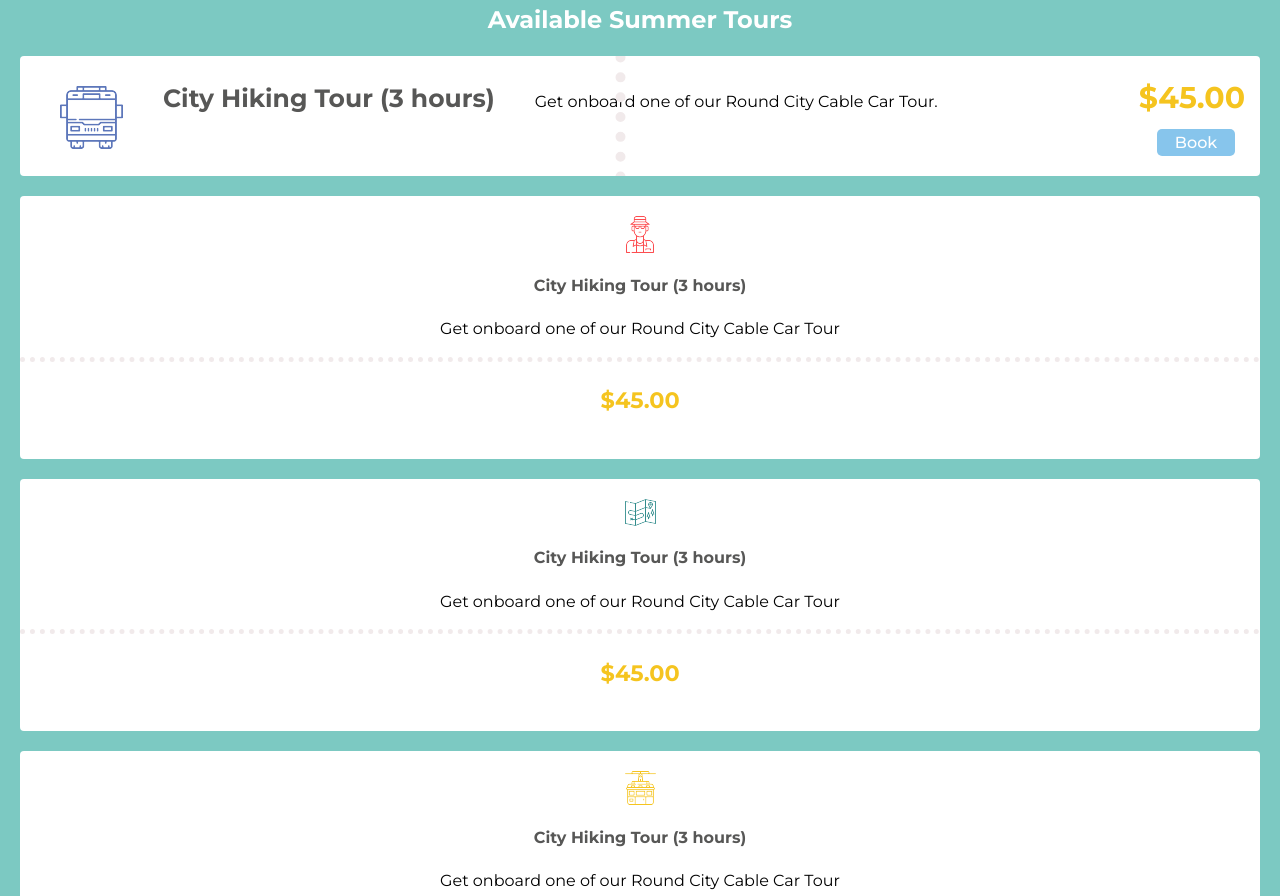
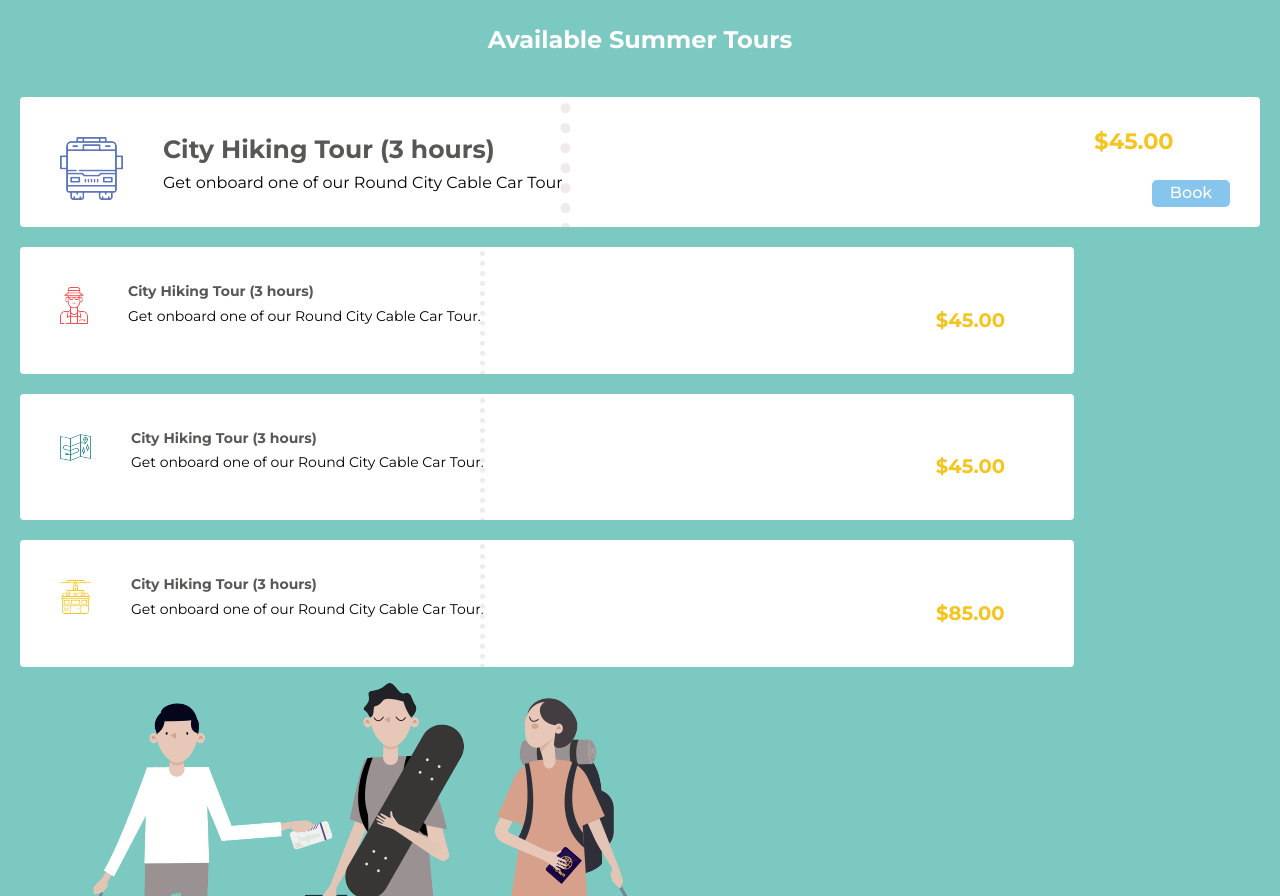
Before and after one commit to Soullighter/Travel_site, a plain HTML site: page index.html in a window 1280 px wide. Shown: the part 1373-2269 px from the top of the page. Drawn offline with nearby package versions, Linux system fonts and the light colour scheme.

Commit message:
tablet-update
Adjusting tour section.
Adjusting left and right side of list.

```diff
--- a/css/main.css
+++ b/css/main.css
@@ -234,6 +234,7 @@ hr {
 }
 .tour h2 {
     color: #fff;
+    margin: 40px 0 40px 0;
 }
 .tour-informations li {
     background-color: #fff;
@@ -245,7 +246,7 @@ hr {
 .tour-informations .icon-bus {
     width: 41px;
 }
-.tour-informations li p:last-of-type {
+.tour-informations .right-side p {
     color: #f5c41f;
     font-weight: 700;
     font-size: 1.4em;
@@ -426,45 +427,59 @@ button {
         margin-top: 350px;
     }
     /**********Tour**********/
-    .tour-informations .booking-tab img {
-        width: 63px;
+    .tour-informations .left-side {
+        width: 80.33%;
         float: left;
-        margin: 10px 0 0 40px;
     }
-    .tour-informations .booking-tab h4 {
+    .tour-informations .left-side img {
+        float: left;
+        margin: 20px 40px 0 40px;
+    }
+    .tour-informations .left-side h4 {
+        text-align: left;
+        margin: 15px 0 0 0;
+    }
+    .tour-informations .booking-tab .left-side h4{
         font-size: 25px;
-        float: left;
-        margin: 5px 0 0 40px;
-
     }
-    .tour-informations .booking-tab p {
-        float: left;
-        margin: 15px 0 0 40px;
-
+    .tour-informations .left-side p {
+        text-align: left;
+        margin: 5px 0 10px 0;
     }
-    .tour-informations .booking-tab p:last-of-type {
-        font-size: 30px;
+    .booking-tab .right-side {
+        width: 20.33%;
         float: right;
-        margin: -42px 15px 0 0;
+        margin-top: -100px;
+    }
+    .tour-informations hr {
+        transform: rotate(90deg);
+        margin-left: -130px;
     }
     .tour-informations .booking-tab hr {
-        transform: rotate(90deg);
-        margin-left: -40px;
         border-top: 10px dotted #f1eaeb;
+        margin-left: -150px;
     }
+
     .tour button {
         float: right;
-        margin: 10px 25px 0 0;
+        margin: 0 30px 0 0;
     }
+    .tour-informations li:nth-child(n+2){
+        max-width: 85%;
+        font-size: 14px;
+    }
+
     /**********Services**********/
-    .services-main {
-        padding: 10px 50px;
-    }
     .services {
         border-radius: 5px;
+        margin: 0 50px;
     }
     .services button {
         margin-bottom: 50px;
+    }
+    .discover {
+        margin: 0 20px;
+        border-radius: 5px;
     }
    }
 
--- a/index.html
+++ b/index.html
@@ -86,33 +86,49 @@
     <h2>Available Summer Tours</h2>
     <ul class="tour-informations unstyle-list text-center">
       <li class="booking-tab">
+        <div class="left-side">
           <img src="img/icon-bus.png" alt="Bus icon">
             <h4>City Hiking Tour (3 hours)</h4>
             <p>Get onboard one of our Round City Cable Car Tour.</p>
+        </div>
           <hr>
+        <div class="right-side">
           <p>$45.00</p>
             <button>Book</button>
+        </div>
       </li>
       <li>
-        <img src="img/icon-tourist.png">
+        <div class="left-side">
+          <img src="img/icon-tourist.png" alt="Tourist icon">
             <h4>City Hiking Tour (3 hours)</h4>
-        <p>Get onboard one of our Round City Cable Car Tour</p>
+            <p>Get onboard one of our Round City Cable Car Tour.</p>
+        </div>
           <hr>
+        <div class="right-side">
           <p>$45.00</p>
+        </div>
       </li>
       <li>
-        <img src="img/icon-map.png">
+        <div class="left-side">
+          <img src="img/icon-map.png" alt="Map icon">
             <h4>City Hiking Tour (3 hours)</h4>
-        <p>Get onboard one of our Round City Cable Car Tour</p>
+            <p>Get onboard one of our Round City Cable Car Tour.</p>
+        </div>
           <hr>
+        <div class="right-side">
           <p>$45.00</p>
+        </div>
       </li>
       <li>
-        <img src="img/icon-cable.png">
+        <div class="left-side">
+          <img src="img/icon-cable.png" alt="Cable icon">
             <h4>City Hiking Tour (3 hours)</h4>
-        <p>Get onboard one of our Round City Cable Car Tour</p>
+            <p>Get onboard one of our Round City Cable Car Tour.</p>
+        </div>
           <hr>
+        <div class="right-side">
           <p>$85.00</p>
+        </div>
       </li>
     </ul>
     <img src="img/people.png" alt="People">
@@ -121,18 +137,17 @@
   <div class="services-main container">
     <h2>Traveling is Easy</h2>
       <div class="services container text-center">
-        <div>
           <h2>All Services In One Round</h2>
           <p>Travel on beaches</p>
           <p>Lorem ipsum dolor sit amet, consectetur adipiscing elit. Vivamus sed sem id justo hendrerit varius. Nulla nec ante diam. Aenean ligula elit, rutrum vitae est nec, imperdiet vestibulum lacus. Nulla commodo sodales euismod. Ut sed elementum diam. Suspendisse potenti. Etiam sed augue et urna imperdiet tincidunt. Curabitur imperdiet enim luctus turpis fringilla viverra. Phasellus dictum et dolor sit amet ornare. Vestibulum ante ipsum primis in faucibus orci luctus et ultrices posuere cubilia Curae; Donec</p>
           <button>Read more</button>
       </div>
+      <div class="discover container">
+          <h2>Discover popular places</h2>
       </div>
   </div>
 
-  <div class="discover container">
-      <h2>Discover popular places</h2>
-  </div>
+
 
   <div class="container">
     <h3>I am page heading</h3>
```
Lines whose indentation alone changed are shown as unchanged.
